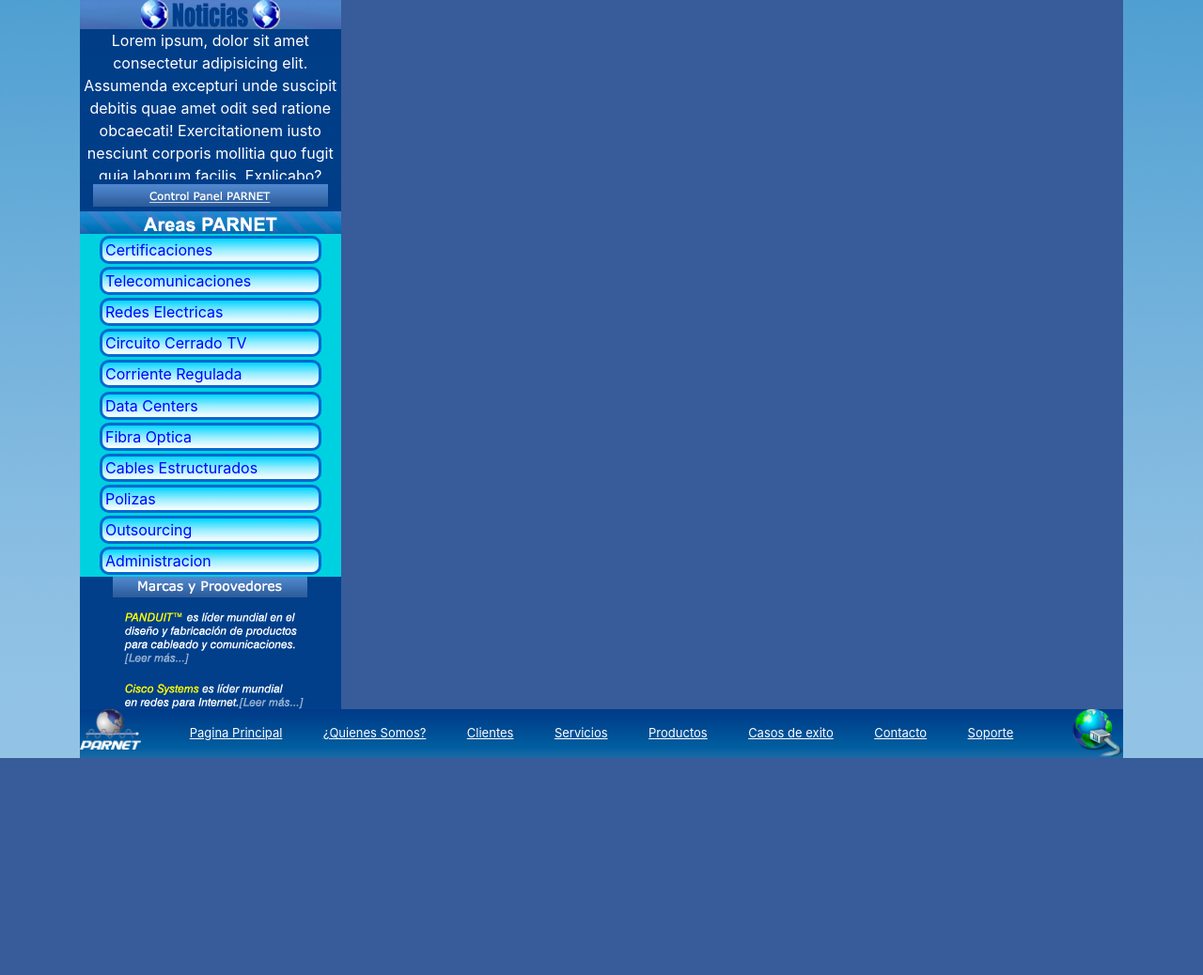
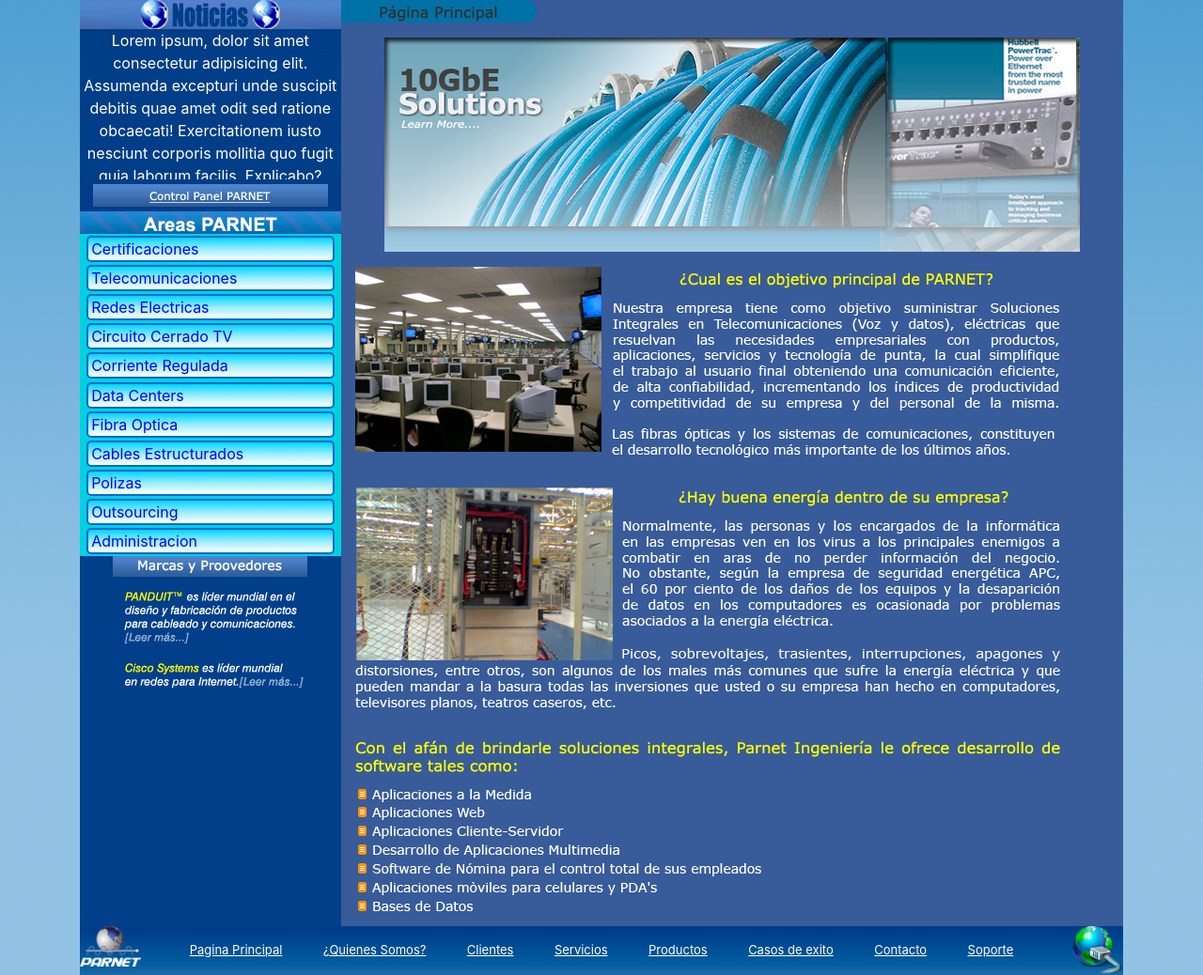
Before and after one commit to EmilioBG1997/ParNET, a PHP site: page / in a window 1280 px wide. Shown: the part 160-1198 px from the top of the page at 94% size. Before the commit the page ends 967 px from the top, so only its background shows below. Run offline with PHP 8.4, Linux system fonts and the light colour scheme; some libraries are stand-ins or nearby versions.

Commit message:
finalizado main

```diff
--- a/Assets/css/aside.css
+++ b/Assets/css/aside.css
@@ -37,10 +37,11 @@
 .area-button{
     display: inline-block;
     background: linear-gradient(180deg, rgba(0,212,255,1) 0%, rgba(151,237,255,1) 50%, rgba(255,255,255,1) 100%);
-    width: 85%;
+    width: 95%;
     margin: .1rem;
-    border-radius: 10px;
+    border-radius: 5px;
     border-style: solid;
+    border-width: 2px;
     border-color: #0069D0;
     color: blue;
     text-align: left;
--- a/Assets/css/footer.css
+++ b/Assets/css/footer.css
@@ -4,7 +4,9 @@
     text-decoration: underline;
 }
 
-
+.a-size:hover{
+    color: black;
+}
 
 .footer{
     background-image: url("../img/bg.png");
--- a/Assets/css/index.css
+++ b/Assets/css/index.css
@@ -6,3 +6,19 @@ body{
     background: url("../img/background.png");
     background-size: cover;
 }
+.p-principal{
+    background: #0071a6;
+    background-size: cover;
+    border-top-right-radius: 30px ;
+    border-bottom-right-radius: 30px;
+}
+.flash-rep{
+    margin-top: 1rem;
+}
+.bloque-content{
+    margin-top: 1rem;
+}
+
+.main-content .bloque-content:last-of-type{
+    margin-bottom: 1rem;
+}
--- a/index.php
+++ b/index.php
@@ -17,8 +17,34 @@
 
                 <div class = "col-md-9 main-content">
                     <div class = "row">
+                        <div class = "col-md-3 p-principal text-center">
+                            <img src="Assets/img/Página Principal.png" alt="">
+                        </div>
+                    </div>
+                    <div class = "row text-center">
+                        <div class = "col-md-12 flash-rep">
+                            <img src="Assets/img/representacion_flash.png" alt="">
+                        </div>
+                    </div>
 
+                    <div class = "row text-left">
+                        <div class = "col-md-12 bloque-content">
+                            <img src="Assets/img/bloque 1 content.png" alt="">
+                        </div>
                     </div>
+
+                    <div class = "row text-left">
+                        <div class = "col-md-12 bloque-content">
+                            <img src="Assets/img/bloque 2 content.png" alt="">
+                        </div>
+                    </div>
+
+                    <div class = "row text-left">
+                        <div class = "col-md-12 bloque-content">
+                            <img src="Assets/img/bloque 3 content.png" alt="">
+                        </div>
+                    </div>
+
                 </div>
 
             </div>
```
